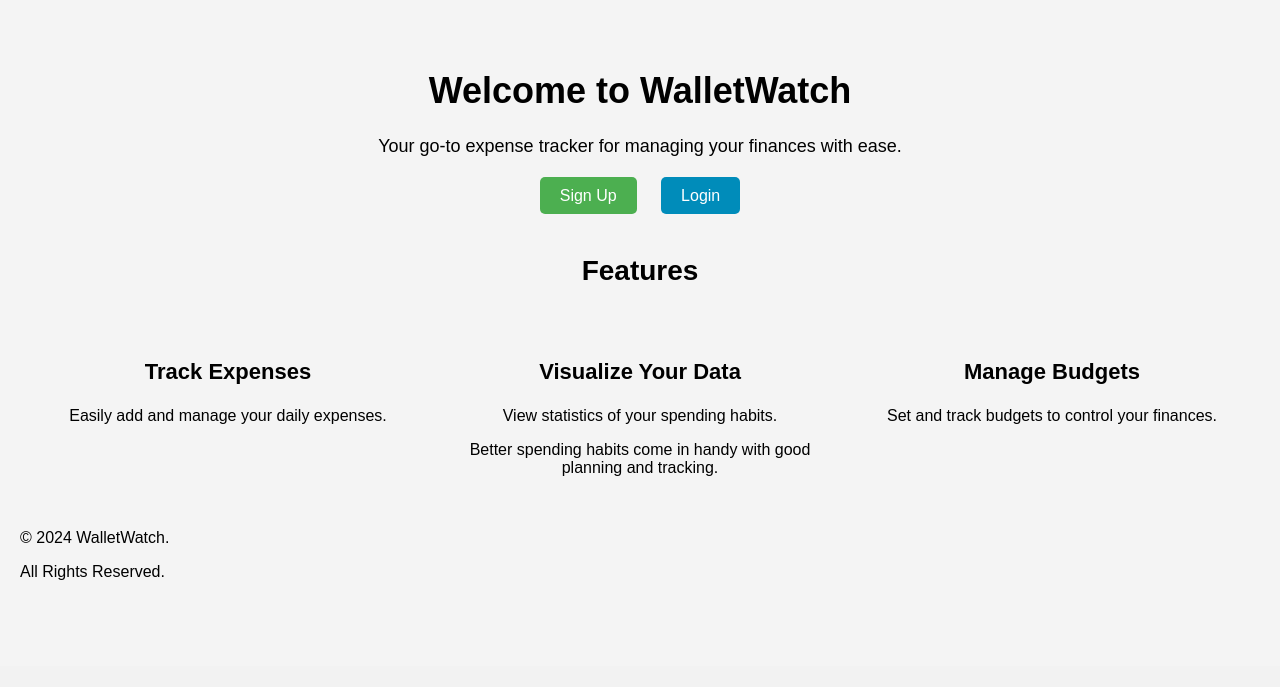
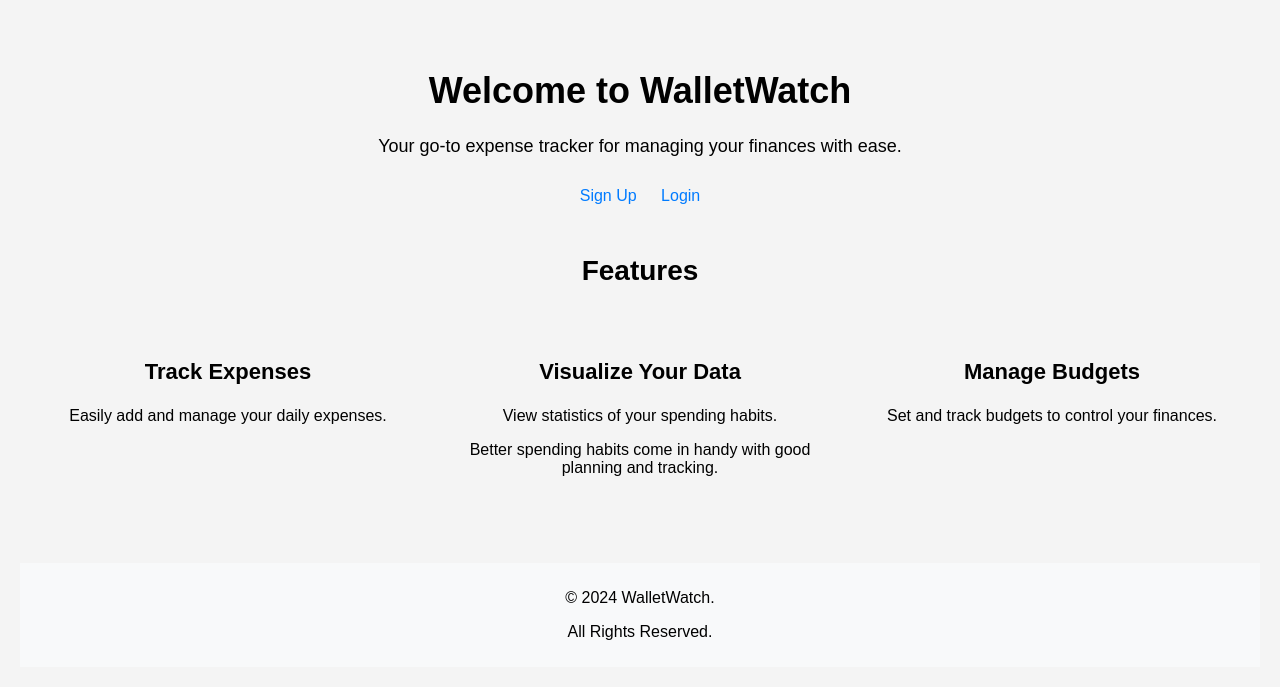
Before and after one commit to stanly08/walletwatch, a Flask app: page / in a window 1280 px wide. Shown: the part 134-821 px from the top of the page. Before the commit the page ends 800 px from the top, so only its background shows below. Run offline with Flask 3, Linux system fonts and the light colour scheme.

Commit message:
Update index.html

```diff
--- a/app/templates/index.html
+++ b/app/templates/index.html
@@ -10,8 +10,8 @@
 
     <!-- Call to Action Buttons -->
     <div style="margin-top: 30px;">
-        <a href="{{ url_for('main.signup') }}" style="text-decoration: none; padding: 10px 20px; background-color: #4CAF50; color: white; font-size: 16px; border-radius: 5px;">Sign Up</a>
-        <a href="{{ url_for('main.login') }}" style="text-decoration: none; padding: 10px 20px; background-color: #008CBA; color: white; font-size: 16px; border-radius: 5px; margin-left: 20px;">Login</a>
+        <a href="{{ url_for('main.signup') }}" class="btn btn-success">Sign Up</a>
+        <a href="{{ url_for('main.login') }}" class="btn btn-primary" style="margin-left: 20px;">Login</a>
     </div>
 </div>
 
@@ -34,10 +34,10 @@
         </div>
     </div>
 </div>
-<div>
-    <footer>
+
+<!-- Footer Section -->
+<footer style="text-align: center; margin-top: 50px; padding: 10px 0; background-color: #f8f9fa;">
     <p>&copy; 2024 WalletWatch.</p>
     <p>All Rights Reserved.</p>
-    </footer>
-</div>
+</footer>
 {% endblock %}
```
